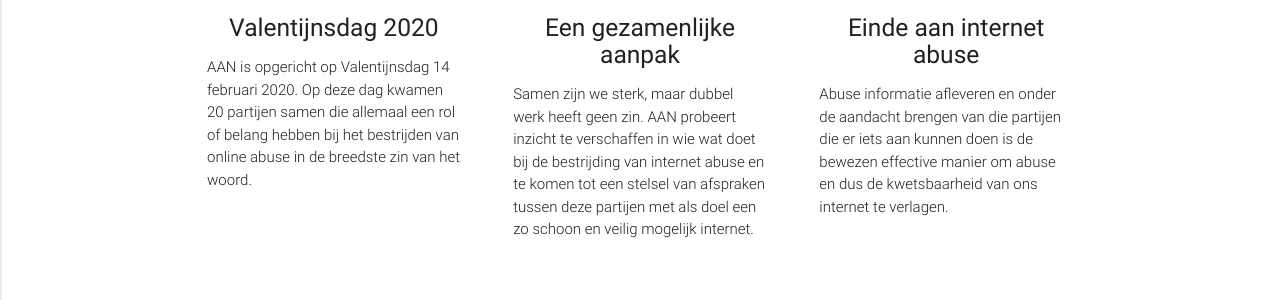
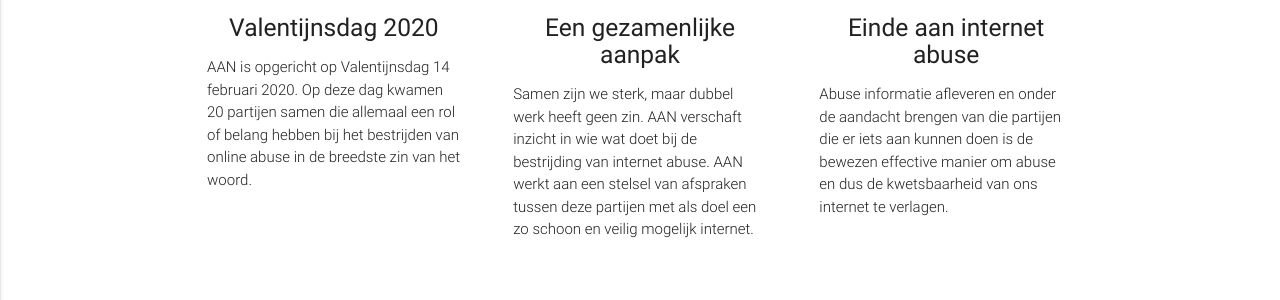
Before and after one commit to anti-abuse-netwerk/anti-abuse-netwerk.github.io, a Jekyll site: the page built from index.md, in a window 1280 px wide. Shown: the part 527-827 px from the top of the page. Built offline with Jekyll 4.4.1, drawn with Linux system fonts in a browser that asks for light colours.

Commit message:
Update kolom2.html

```diff
--- a/_includes/kolom2.html
+++ b/_includes/kolom2.html
@@ -1,4 +1,4 @@
 <h2 class="center light-blue-text"><i class="material-icons">group</i></h2>
 <h5 class="center">Een gezamenlijke aanpak</h5>
 
-<p class="light">Samen zijn we sterk, maar dubbel werk heeft geen zin. AAN probeert inzicht te verschaffen in wie wat doet bij de bestrijding van internet abuse en te komen tot een stelsel van afspraken tussen deze partijen met als doel een zo schoon en veilig mogelijk internet.</p>
+<p class="light">Samen zijn we sterk, maar dubbel werk heeft geen zin. AAN verschaft inzicht in wie wat doet bij de bestrijding van internet abuse. AAN werkt aan een stelsel van afspraken tussen deze partijen met als doel een zo schoon en veilig mogelijk internet.</p>
```
